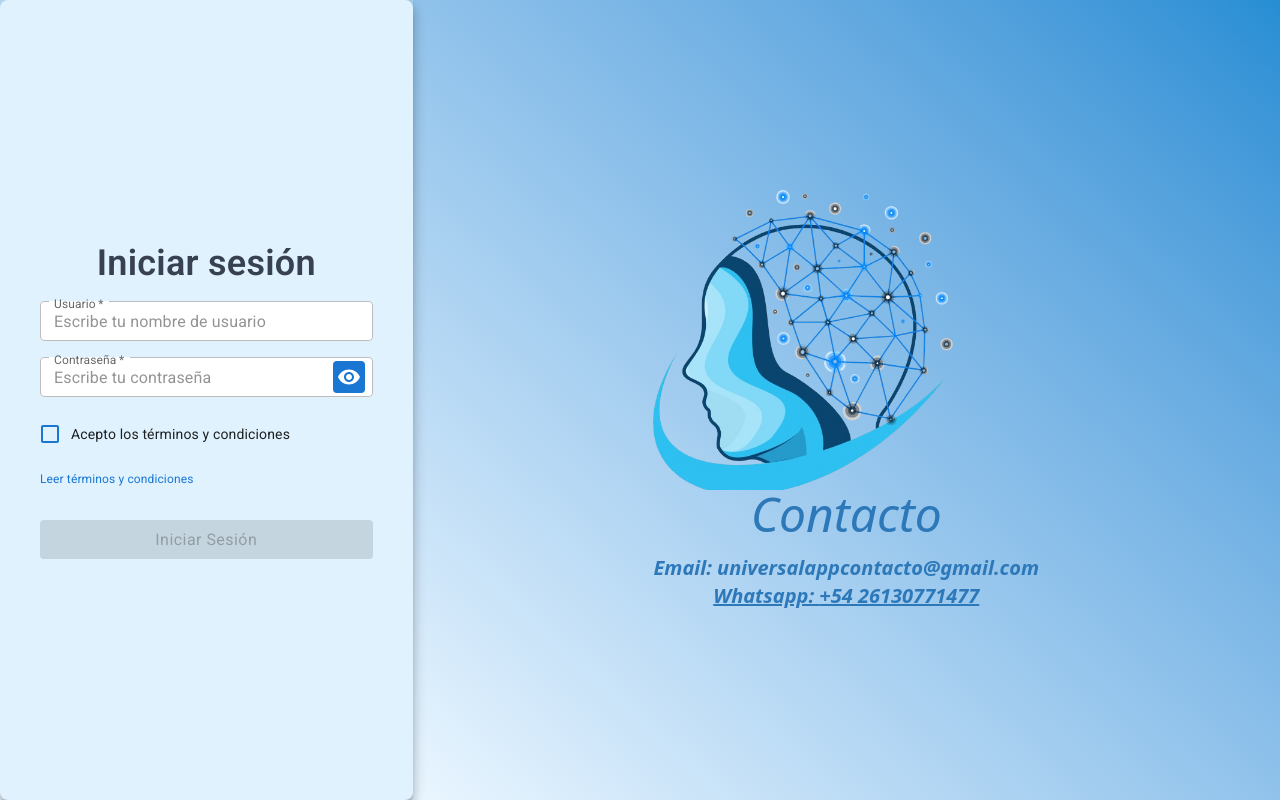
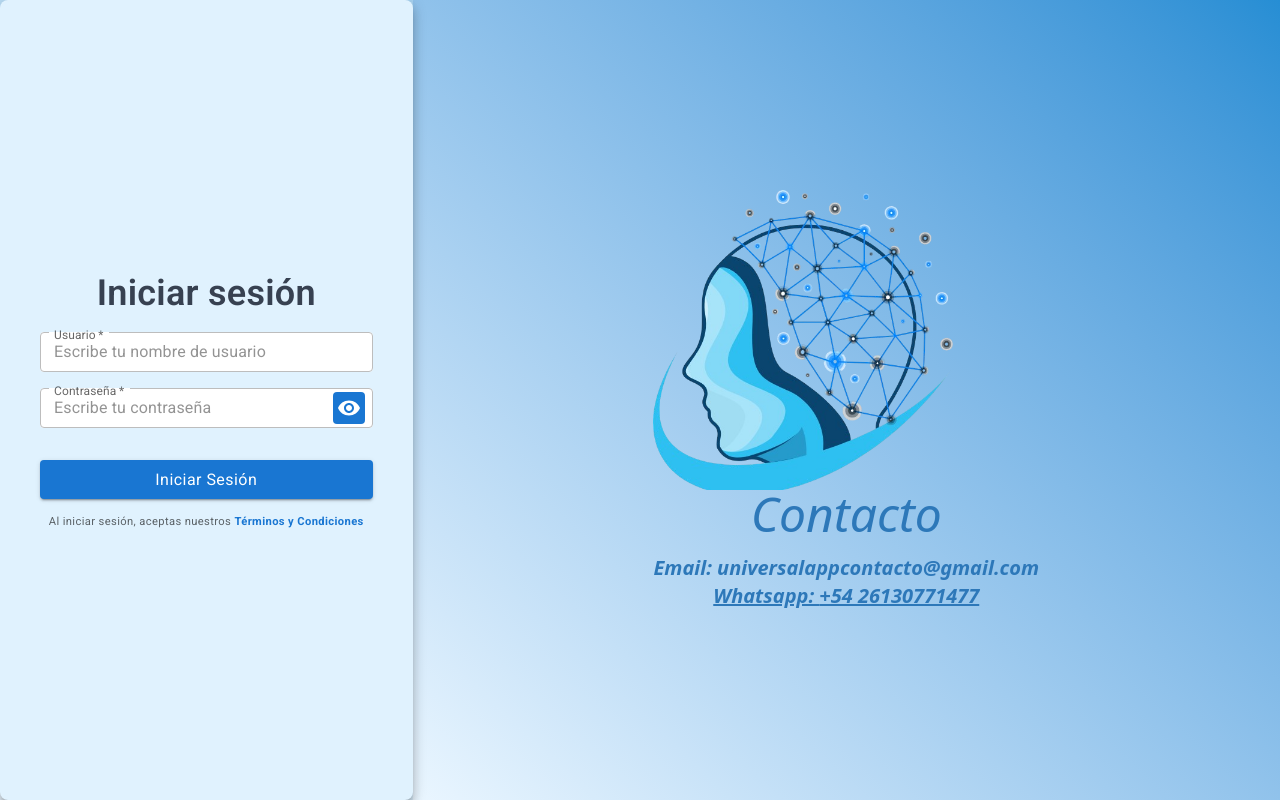
Before and after one commit to nicking94/UA-testing, a Next.js app in the folder apps/frontend/: page /login in a window 1280 px wide. Built offline with nearby package versions, Linux system fonts and the light colour scheme; no server answers.

Commit message:
refactor: implement implicit consent for terms and conditions on login

```diff
--- a/apps/frontend/app/(auth)/login/page.tsx
+++ b/apps/frontend/app/(auth)/login/page.tsx
@@ -6,12 +6,11 @@ import { AuthData } from "@/app/lib/types/types";
 import AuthForm from "@/app/components/AuthForm";
 import Notification from "@/app/components/Notification";
 import Common from "@/app/components/LoginScreens/Common";
+
 const LoginPage = () => {
   const router = useRouter();
   const { login, isAuthenticated } = useAuth();
   const [isRedirecting, setIsRedirecting] = useState(false);
-  const [acceptedTerms, setAcceptedTerms] = useState(false);
-  const [showTermsCheckbox, setShowTermsCheckbox] = useState(false);
   const [isOpenNotification, setIsOpenNotification] = useState(false);
   const [notificationMessage, setNotificationMessage] = useState("");
   const [notificationType, setNotificationType] = useState<
@@ -19,6 +18,7 @@ const LoginPage = () => {
   >("error");
   const [isLoading, setIsLoading] = useState(true);
   const [isInitialized, setIsInitialized] = useState(false);
+
   useEffect(() => {
     if (isAuthenticated === true) {
       router.replace("/caja-diaria");
@@ -27,6 +27,7 @@ const LoginPage = () => {
       setIsInitialized(true);
     }
   }, [isAuthenticated, router]);
+
   useEffect(() => {
     if (isAuthenticated !== null) {
       const initialize = async () => {
@@ -47,46 +48,26 @@ const LoginPage = () => {
             setTimeout(() => setIsOpenNotification(false), 2500);
           }
 
-          // Check for persisted terms acceptance
-          const savedTerms = localStorage.getItem("termsAccepted");
-          if (savedTerms === "true") {
-            setAcceptedTerms(true);
-            setShowTermsCheckbox(false);
-          } else {
-            setShowTermsCheckbox(true);
-          }
-
           setIsInitialized(true);
         } catch (error) {
           console.error("Error en inicialización:", error);
-          setAcceptedTerms(false);
-          setShowTermsCheckbox(true);
           setIsInitialized(true);
         }
       };
       initialize();
     }
   }, [isAuthenticated]);
+
   const handleLogin = async (data: AuthData) => {
     if (!isInitialized || isRedirecting) return;
-    if (showTermsCheckbox && !acceptedTerms) {
-      setNotificationMessage("Debes aceptar los términos y condiciones");
-      setNotificationType("error");
-      setIsOpenNotification(true);
-      setTimeout(() => setIsOpenNotification(false), 2500);
-      return;
-    }
+
     setIsRedirecting(true);
     setNotificationMessage("Iniciando sesión...");
     setNotificationType("info");
     setIsOpenNotification(true);
+
     try {
       await login(data.username, data.password);
-
-      // Persist terms acceptance if checked
-      if (acceptedTerms) {
-        localStorage.setItem("termsAccepted", "true");
-      }
 
       setNotificationMessage("Inicio de sesión exitoso");
       setNotificationType("success");
@@ -104,6 +85,7 @@ const LoginPage = () => {
       setIsRedirecting(false);
     }
   };
+
   if (isLoading) {
     return (
       <div className="min-h-screen flex items-center justify-center bg-gradient-to-b from-sky-50 to-blue-100">
@@ -114,14 +96,12 @@ const LoginPage = () => {
       </div>
     );
   }
+
   return (
     <div className="min-h-screen flex">
       <AuthForm
         type="login"
         onSubmit={handleLogin}
-        showTermsCheckbox={showTermsCheckbox}
-        acceptedTerms={acceptedTerms}
-        onTermsCheckboxChange={setAcceptedTerms}
       />
       <Common />
       <Notification
@@ -132,4 +112,5 @@ const LoginPage = () => {
     </div>
   );
 };
+
 export default LoginPage;
--- a/apps/frontend/app/components/AuthForm.tsx
+++ b/apps/frontend/app/components/AuthForm.tsx
@@ -3,11 +3,9 @@ import React, { useState } from "react";
 import {
   Box,
   Typography,
-  FormControlLabel,
-  Checkbox,
-  Link,
   Paper,
   useTheme,
+  Link,
 } from "@mui/material";
 import {
   Visibility as VisibilityIcon,
@@ -18,19 +16,15 @@ import Image from "next/image";
 import Logo from "@/public/logo.png";
 import Input from "./Input";
 import Button from "./Button";
+
 interface AuthFormProps {
   type?: "login" | "register";
   onSubmit: (data: AuthData) => void;
-  showTermsCheckbox?: boolean;
-  acceptedTerms?: boolean;
-  onTermsCheckboxChange?: (accepted: boolean) => void;
 }
+
 const AuthForm: React.FC<AuthFormProps> = ({
   type = "login",
   onSubmit,
-  showTermsCheckbox = false,
-  acceptedTerms = false,
-  onTermsCheckboxChange,
 }) => {
   const [formData, setFormData] = useState<AuthData>({
     username: "",
@@ -38,19 +32,14 @@ const AuthForm: React.FC<AuthFormProps> = ({
   });
   const [showPassword, setShowPassword] = useState(false);
   const theme = useTheme();
+
   const handleSubmit = (e: React.FormEvent<HTMLFormElement>) => {
     e.preventDefault();
-    if (showTermsCheckbox && !acceptedTerms) {
-      return;
-    }
     onSubmit(formData);
   };
-  const handleTermsChange = (e: React.ChangeEvent<HTMLInputElement>) => {
-    if (onTermsCheckboxChange) {
-      onTermsCheckboxChange(e.target.checked);
-    }
-  };
+
   const handleClickShowPassword = () => setShowPassword((show) => !show);
+
   return (
     <Paper
       component="form"
@@ -112,51 +101,11 @@ const AuthForm: React.FC<AuthFormProps> = ({
         buttonTitle={showPassword ? "Ocultar contraseña" : "Mostrar contraseña"}
         capitalize={false}
       />
-      {showTermsCheckbox && (
-        <Box sx={{ display: "flex", flexDirection: "column", gap: 2 }}>
-          <FormControlLabel
-            control={
-              <Checkbox
-                id="terms-checkbox"
-                checked={acceptedTerms}
-                onChange={handleTermsChange}
-                sx={{
-                  color: theme.palette.primary.main,
-                  "&.Mui-checked": {
-                    color: theme.palette.primary.main,
-                  },
-                }}
-              />
-            }
-            label={
-              <Typography variant="body2" sx={{ color: "text.primary" }}>
-                Acepto los términos y condiciones
-              </Typography>
-            }
-          />
-          <Link
-            href="/terminos-y-condiciones"
-            target="_blank"
-            rel="noopener noreferrer"
-            variant="body2"
-            sx={{
-              color: theme.palette.primary.main,
-              textDecoration: "none",
-              "&:hover": {
-                textDecoration: "underline",
-              },
-              fontSize: "0.75rem",
-            }}
-          >
-            Leer términos y condiciones
-          </Link>
-        </Box>
-      )}
-      <Box sx={{ display: "flex", justifyContent: "center", pt: 2 }}>
+
+      <Box sx={{ display: "flex", flexDirection: "column", gap: 2, pt: 2 }}>
         <Button
           type="submit"
           variant="contained"
-          disabled={showTermsCheckbox && !acceptedTerms}
           fullWidth
           text={type === "login" ? "Iniciar Sesión" : "Registrarse"}
           isPrimaryAction={true}
@@ -168,8 +117,32 @@ const AuthForm: React.FC<AuthFormProps> = ({
             },
           }}
         />
+
+        <Typography
+          variant="caption"
+          align="center"
+          sx={{ color: "text.secondary", fontSize: "0.7rem", lineHeight: 1.2 }}
+        >
+          Al iniciar sesión, aceptas nuestros{' '}
+          <Link
+            href="/terminos-y-condiciones"
+            target="_blank"
+            rel="noopener noreferrer"
+            sx={{
+              color: theme.palette.primary.main,
+              textDecoration: "none",
+              fontWeight: "bold",
+              "&:hover": {
+                textDecoration: "underline",
+              },
+            }}
+          >
+            Términos y Condiciones
+          </Link>
+        </Typography>
       </Box>
     </Paper>
   );
 };
+
 export default AuthForm;
```
